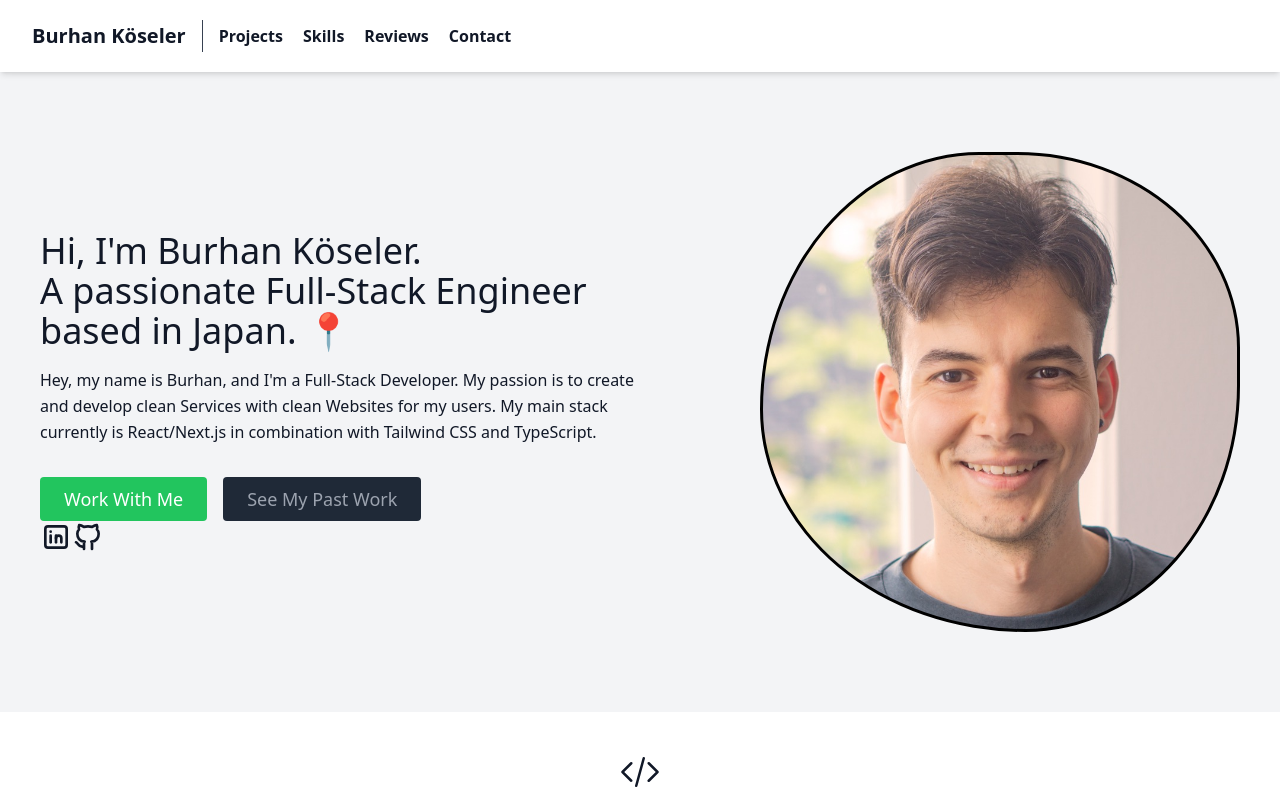
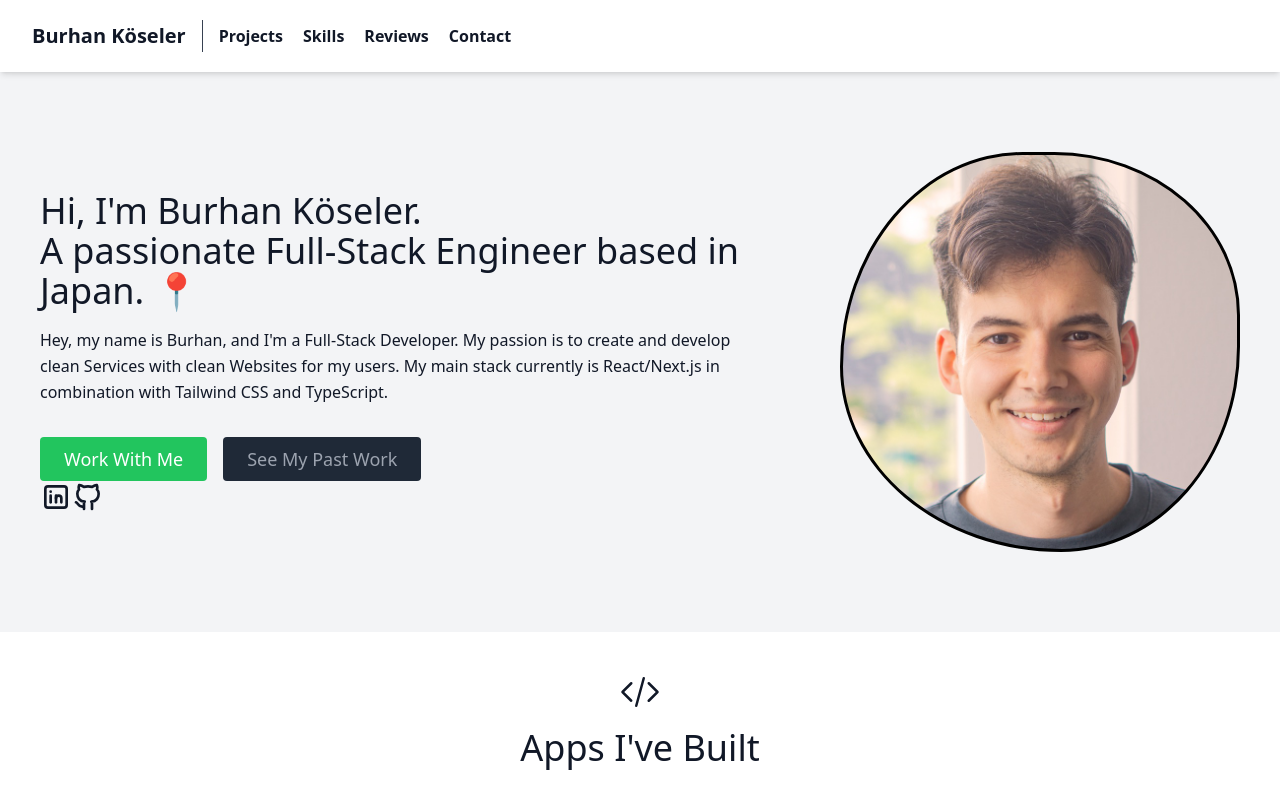
Before and after one commit to ksburhan/portfolio, a React (Create React App) app: page / in a window 1280 px wide. Shown: the top 800 px of the page. Built offline with nearby package versions, Linux system fonts and the light colour scheme.

Commit message:
update max width and image siyze

```diff
--- a/src/App.js
+++ b/src/App.js
@@ -2,22 +2,12 @@ import React from 'react';
 // eslint-disable-next-line
 import styles from "./index.css"
 
-import About from "./components/About";
-import Contact from "./components/Contact";
-import Navbar from "./components/Navbar";
-import Projects from "./components/Projects";
-import Skills from "./components/Skills";
-import Testimonials from "./components/Testimonials";
+import Home from './Pages/Home';
 
 const App = () => {
     return (
-        <main className="text-gray-900 bg-gray-100 body-font">
-            <Navbar/>
-            <About/>
-            <Projects/>
-            <Skills/>
-            <Testimonials/>
-            <Contact/>
+        <main>
+            <Home/>
         </main>
     );
 }
--- /dev/null
+++ b/src/Pages/Home.js
@@ -0,0 +1,21 @@
+import About from "../components/About";
+import Contact from "../components/Contact";
+import Navbar from "../components/Navbar";
+import Projects from "../components/Projects";
+import Skills from "../components/Skills";
+import Testimonials from "../components/Testimonials"
+
+const Home = () => {
+    return (
+        <main className="text-gray-900 bg-gray-100 body-font">
+            <Navbar/>
+            <About/>
+            <Projects/>
+            <Skills/>
+            <Testimonials/>
+            <Contact/>
+        </main>
+    );
+}
+
+export default Home;
--- a/src/components/About.js
+++ b/src/components/About.js
@@ -5,7 +5,7 @@ import './About.scss';
 const About = () => {
     return (
         <section id="about">
-          <div className="container mx-auto flex px-10 py-20 md:flex-row flex-col items-center">
+          <div className="container max-w-7xl mx-auto flex px-10 py-20 md:flex-row flex-col items-center">
             <div className="lg:flex-grow md:w-1/2 lg:pr-24 md:pr-16 flex flex-col md:items-start md:text-left mb-16 md:mb-0 items-center text-center">
               <h1 className="title-font sm:text-4xl text-3xl mb-4 font-medium">
               Hi, I'm Burhan Köseler.
--- a/src/components/About.scss
+++ b/src/components/About.scss
@@ -1,7 +1,7 @@
 .hero-img {
   background-image: url("../../public/hero.jpeg");
-  width: 30rem;
-  height: 30rem;
+  width: 25rem;
+  height: 25rem;
   background-size: cover;
   background-position: center center;
   background-repeat: no-repeat;
--- a/src/components/Contact.js
+++ b/src/components/Contact.js
@@ -3,7 +3,7 @@ import React from "react";
 const Contact = () => {
     return (
         <section id="contact" className="relative">
-          <div className="container px-5 py-10 mx-auto flex sm:flex-nowrap flex-wrap">
+          <div className="container max-w-7xl px-5 py-10 mx-auto flex sm:flex-nowrap flex-wrap">
               <div className="relative flex flex-wrap py-6 rounded shadow-md">
                 <div className="lg:w-1/2 px-6">
                   <h2 className="title-font font-semibold  tracking-widest text-xs">
--- a/src/components/Projects.js
+++ b/src/components/Projects.js
@@ -5,7 +5,7 @@ import { projects } from "../data";
 const Projects = () => {
     return (
         <section id="projects" className="body-font bg-white">
-          <div className="container px-5 py-10 mx-auto text-center lg:px-40">
+          <div className="container max-w-7xl px-5 py-10 mx-auto text-center lg:px-40">
             <div className="flex flex-col w-full mb-20">
               <CodeBracketIcon className="mx-auto inline-block w-10 mb-4" />
               <h1 className="sm:text-4xl text-3xl font-medium title-font mb-4">
--- a/src/components/Skills.js
+++ b/src/components/Skills.js
@@ -5,7 +5,7 @@ import { skills } from "../data";
 const Skills = () => {
     return (
         <section id="skills">
-          <div className="container px-5 py-10 mx-auto">
+          <div className="container max-w-7xl px-5 py-10 mx-auto">
             <div className="text-center mb-20">
               <CpuChipIcon className="w-10 inline-block mb-4" />
               <h1 className="sm:text-4xl text-3xl font-medium title-font mb-4">
--- a/src/components/Testimonials.js
+++ b/src/components/Testimonials.js
@@ -5,7 +5,7 @@ import { testimonials } from "../data";
 const Testimonials = () => {
     return (
         <section id="testimonials" className="bg-white">
-          <div className="container px-5 py-10 mx-auto text-center">
+          <div className="container max-w-7xl px-5 py-10 mx-auto text-center">
             <UsersIcon className="w-10 inline-block mb-4" />
             <h1 className="sm:text-4xl text-3xl font-medium title-font  mb-12">
               Client Testimonials
```
